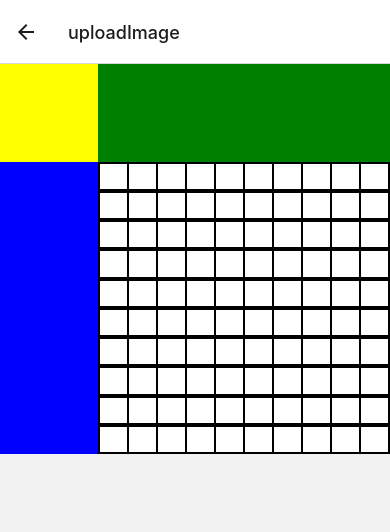
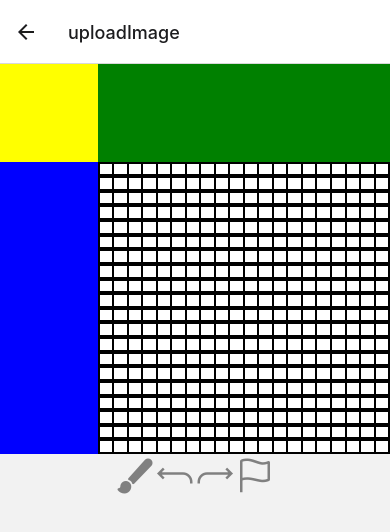
Before and after one commit to Jcurver/logic_frontend, a React Native app: screen /uploadImage in a window 390 px wide. Shown: the top 532 px of the page. Built offline with nearby package versions, Linux system fonts and the light colour scheme.

Commit message:
logic close finish

```diff
--- /dev/null
+++ b/components/board/TouchCase.ts
@@ -0,0 +1,27 @@
+type TouchState = 'newBlack' | 'oldBlack' | 'newX' | 'oldX' | 'white';
+export type TouchMode = 'black' | 'x' | 'removeBlack' | 'removeX';
+
+export const TouchCase = (
+	touchState: TouchState,
+	mode: TouchMode
+): string | void => {
+	switch (mode) {
+		case 'black':
+			if (touchState === 'white') return 'newBlack';
+			if (touchState === 'newBlack') return 'white';
+			return touchState;
+
+		case 'removeBlack':
+			if (touchState === 'oldBlack') return 'white';
+			return touchState;
+
+		case 'x':
+			if (touchState === 'white') return 'newX';
+			if (touchState === 'newX') return 'white';
+			return touchState;
+
+		case 'removeX':
+			if (touchState === 'oldX') return 'white';
+			return touchState;
+	}
+};
--- /dev/null
+++ b/components/board/TouchableArea.tsx
@@ -0,0 +1,48 @@
+import React from 'react';
+import { View } from 'react-native';
+import Icon from 'react-native-vector-icons/Ionicons';
+
+interface ITouchableArea {
+	boardArr: string[][];
+	line: 10 | 15 | 20;
+}
+
+const TouchableArea = ({ boardArr, line }: ITouchableArea) => {
+	return (
+		<View style={{ flex: 3 }}>
+			{Array.from({ length: line }, (_, i) => i).map((x: number) => (
+				<View
+					key={x}
+					style={{ flex: 10, borderWidth: 0.4, flexDirection: 'row' }}
+				>
+					{Array.from({ length: line }, (_, i) => i).map((y: number) => (
+						<View
+							key={y}
+							style={{
+								flex: line,
+								borderWidth: 0.4,
+								justifyContent: 'center',
+								alignItems: 'center',
+								backgroundColor: `${
+									boardArr[x][y] === 'oldBlack'
+										? 'gray'
+										: boardArr[x][y] === 'newBlack'
+										? 'black'
+										: 'white'
+								}`,
+							}}
+						>
+							{boardArr[x][y] === 'oldX' ? (
+								<Icon name="close" size={12} color="red" />
+							) : boardArr[x][y] === 'newX' ? (
+								<Icon name="close" size={12} />
+							) : null}
+						</View>
+					))}
+				</View>
+			))}
+		</View>
+	);
+};
+
+export default TouchableArea;
--- a/components/board/board10.tsx
+++ b/components/board/board.tsx
@@ -8,14 +8,18 @@ import {
 	PanResponder,
 	Animated,
 	PanResponderInstance,
+	Button,
 } from 'react-native';
 import { useHeaderHeight } from '@react-navigation/elements';
+import Icon from 'react-native-vector-icons/Ionicons';
+import TouchableArea from './TouchableArea';
+import { TouchCase, TouchMode } from './TouchCase';
 
-type TouchMode = 'black' | 'x' | 'removeBlack' | 'removeX';
-type ButtonState = 'newBlack' | 'oldBlack' | 'newX' | 'oldX' | 'white';
-type swipeDirection = 'xAxis' | 'yAxis';
+interface IBoard {
+	line: 10 | 15 | 20;
+}
 
-export const Board10 = ({ ...props }) => {
+export const Board = ({ line }: IBoard) => {
 	const windowWidth = Dimensions.get('window').width;
 	const touchableBoardWidth = (windowWidth * 3) / 4;
 	const headerHeight = useHeaderHeight();
@@ -26,44 +30,31 @@ export const Board10 = ({ ...props }) => {
 		x0: 0,
 		y0: 0,
 	});
-	const [panResponderMove, setPanResponderMove] = useState({ dx: 0, dy: 0 });
-	// const [boardTargetedAxis, setBoardTargetedAxis] = useState({
-	// 	boardX: 0,
-	// 	boardY: 0,
-	// });
 
 	let BoardTargetedX = 0;
 	let BoardTargetedY = 0;
 
-	let go = [''];
-
-	const arr = new Array(10)
+	const arr = new Array(line)
 		.fill('white')
-		.map(() => new Array(10).fill('white'));
-
+		.map(() => new Array(line).fill('white'));
 	const [boardArr, setBoardArr] = useState(arr);
 	const [touchMode, setTouchMode] = useState<TouchMode>('black');
 
-	const TouchCase = (touchState: ButtonState, mode: TouchMode) => {
-		console.log('modeEEE:: ', mode);
-		switch (mode) {
-			case 'black':
-				if (touchState === 'white') return 'newBlack';
-				if (touchState === 'oldBlack') return 'oldBlack';
-				if (touchState === 'newBlack') return 'white';
-			case 'removeBlack':
-				if (touchState === 'white') return 'white';
-				if (touchState === 'oldBlack') return 'white';
+	const changeButton = (touchMode: TouchMode) => {
+		if (touchMode === 'black' || touchMode === 'removeBlack') {
+			setTouchMode('x');
+		} else {
+			setTouchMode('black');
 		}
 	};
 
 	const boardTouch = (touchX: number, touchY: number, mode: TouchMode) => {
-		if (touchY < 0 || touchY > 9) return;
+		if (touchY < 0 || touchY > line - 1) return;
 		setBoardArr((boardArr) => {
 			boardArr[touchY].splice(
 				touchX,
 				1,
-				TouchCase(boardArr[touchY][touchX], touchMode)
+				TouchCase(boardArr[touchY][touchX], mode)
 			);
 			return [...boardArr];
 		});
@@ -74,36 +65,40 @@ export const Board10 = ({ ...props }) => {
 			PanResponder.create({
 				onStartShouldSetPanResponder: () => true,
 				onPanResponderMove: (_, { dx, dy }) => {
-					// position.setValue({ x: dx, y: dy });
 					const touchStartX = Math.floor(
-						(panResponderStart.x0 - boardStartXpx) / (touchableBoardWidth / 10)
+						(panResponderStart.x0 - boardStartXpx) /
+							(touchableBoardWidth / line)
 					);
 					const touchFinalX = Math.floor(
 						(panResponderStart.x0 + dx - boardStartXpx) /
-							(touchableBoardWidth / 10)
+							(touchableBoardWidth / line)
 					);
 					const touchStartY = Math.floor(
-						(panResponderStart.y0 - boardStartYpx) / (touchableBoardWidth / 10)
+						(panResponderStart.y0 - boardStartYpx) /
+							(touchableBoardWidth / line)
 					);
 					const touchFinalY = Math.floor(
 						(panResponderStart.y0 + dy - boardStartYpx) /
-							(touchableBoardWidth / 10)
+							(touchableBoardWidth / line)
 					);
-					console.log('touchFinalX:: ', touchFinalX);
 
 					if (
 						touchFinalX >= 0 &&
-						touchFinalX < 10 &&
+						touchFinalX < line &&
 						touchFinalY >= 0 &&
-						touchFinalY < 10 &&
+						touchFinalY < line &&
 						panResponderStart.y0 >= boardStartYpx &&
 						panResponderStart.y0 <= boardStartYpx + touchableBoardWidth &&
 						panResponderStart.x0 >= boardStartXpx &&
 						(touchFinalX !== BoardTargetedX || touchFinalY !== BoardTargetedY)
 					) {
-						for (let x = 0; x < 10; x++) {
-							for (let y = 0; y < 10; y++) {
+						for (let x = 0; x < line; x++) {
+							for (let y = 0; y < line; y++) {
 								if (boardArr[y][x] === 'newBlack') {
+									boardArr[y].splice(x, 1, 'white');
+									setBoardArr([...boardArr]);
+								}
+								if (boardArr[y][x] === 'newX') {
 									boardArr[y].splice(x, 1, 'white');
 									setBoardArr([...boardArr]);
 								}
@@ -116,14 +111,10 @@ export const Board10 = ({ ...props }) => {
 								i++
 							) {
 								if (touchFinalX < touchStartX) {
-									console.log('touchMode:: ', touchMode);
 									boardTouch(touchStartX - i, touchStartY, touchMode);
 								} else {
-									console.log('touchMode:: ', touchMode);
-
 									boardTouch(touchStartX + i, touchStartY, touchMode);
 								}
-								console.log('i:: ', i);
 							}
 						} else {
 							for (
@@ -149,31 +140,41 @@ export const Board10 = ({ ...props }) => {
 						x0 >= boardStartXpx
 					) {
 						const touchY = Math.floor(
-							(y0 - boardStartYpx) / (touchableBoardWidth / 10)
+							(y0 - boardStartYpx) / (touchableBoardWidth / line)
 						);
 						const touchX = Math.floor(
-							(x0 - boardStartXpx) / (touchableBoardWidth / 10)
+							(x0 - boardStartXpx) / (touchableBoardWidth / line)
 						);
 						setPanResponderStart({ x0, y0 });
-						// setBoardTargetedAxis({ boardX: touchX, boardY: touchY });
 						boardTouch(touchX, touchY, touchMode);
 						BoardTargetedX = touchX;
+
 						if (
 							boardArr[touchY][touchX] === 'oldBlack' &&
 							touchMode === 'black'
 						) {
 							boardTouch(touchX, touchY, 'removeBlack');
 							setTouchMode('removeBlack');
-							boardArr[touchY].splice(touchX, 1, 'white');
-							setBoardArr([...boardArr]);
+						} else if (
+							boardArr[touchY][touchX] === 'oldX' &&
+							touchMode === 'x'
+						) {
+							boardTouch(touchX, touchY, 'removeX');
+							setTouchMode('removeX');
 						}
+					} else {
+						setPanResponderStart({ x0: 0, y0: 0 });
 					}
 				},
 				onPanResponderRelease: () => {
-					for (let x = 0; x < 10; x++) {
-						for (let y = 0; y < 10; y++) {
+					for (let x = 0; x < line; x++) {
+						for (let y = 0; y < line; y++) {
 							if (boardArr[y][x] === 'newBlack') {
 								boardArr[y].splice(x, 1, 'oldBlack');
+								setBoardArr([...boardArr]);
+							}
+							if (boardArr[y][x] === 'newX') {
+								boardArr[y].splice(x, 1, 'oldX');
 								setBoardArr([...boardArr]);
 							}
 						}
@@ -181,19 +182,16 @@ export const Board10 = ({ ...props }) => {
 					if (touchMode === 'removeBlack') {
 						setTouchMode('black');
 					}
+					if (touchMode === 'removeX') {
+						setTouchMode('x');
+					}
 				},
 			}),
 		[panResponderStart, touchMode]
 	);
-	// const pressHandler = (e) => {
-	// 	console.log(e.nativeEvent.pageX);
-	// 	console.log(e.nativeEvent.pageY);
-	// 	// this.animation.play();
-	// };
-	useEffect(() => {
-		console.log('rendering');
-	}, [boardTouch, setBoardArr]);
+
 	return (
+		<View>
 			<View
 				{...panResponder.panHandlers}
 				style={[{ width: windowWidth, height: windowWidth }, S.board]}
@@ -204,31 +202,58 @@ export const Board10 = ({ ...props }) => {
 				</View>
 				<View style={{ flex: 3, flexDirection: 'row' }}>
 					<View style={{ flex: 1, backgroundColor: 'blue' }}></View>
-				<View style={{ flex: 3 }}>
-					{[0, 1, 2, 3, 4, 5, 6, 7, 8, 9].map((x: number) => (
-						<View
-							key={x}
-							style={{ flex: 10, borderWidth: 0.4, flexDirection: 'row' }}
-						>
-							{[0, 1, 2, 3, 4, 5, 6, 7, 8, 9].map((y: number) => (
-								<View
-									key={y}
-									style={{
-										flex: 10,
-										borderWidth: 0.4,
-										backgroundColor: `${
-											boardArr[x][y] === 'oldBlack'
-												? 'gray'
-												: boardArr[x][y] === 'newBlack'
-												? 'black'
-												: 'white'
-										}`,
-									}}
-								></View>
-							))}
+					<TouchableArea boardArr={boardArr} line={line} />
 				</View>
-					))}
 			</View>
+			<View style={S.changeButton}>
+				<TouchableOpacity onPress={() => changeButton(touchMode)}>
+					<Icon
+						name={
+							touchMode === 'black' || touchMode === 'removeBlack'
+								? 'brush'
+								: 'close'
+						}
+						size={40}
+						color={
+							touchMode === 'removeBlack' || touchMode === 'removeX'
+								? 'red'
+								: 'gray'
+						}
+					/>
+				</TouchableOpacity>
+				<TouchableOpacity onPress={() => changeButton(touchMode)}>
+					<Icon
+						name="return-up-back"
+						size={40}
+						color={
+							touchMode === 'removeBlack' || touchMode === 'removeX'
+								? 'red'
+								: 'gray'
+						}
+					/>
+				</TouchableOpacity>
+				<TouchableOpacity onPress={() => changeButton(touchMode)}>
+					<Icon
+						name="return-up-forward"
+						size={40}
+						color={
+							touchMode === 'removeBlack' || touchMode === 'removeX'
+								? 'red'
+								: 'gray'
+						}
+					/>
+				</TouchableOpacity>
+				<TouchableOpacity onPress={() => changeButton(touchMode)}>
+					<Icon
+						name="flag-outline"
+						size={40}
+						color={
+							touchMode === 'removeBlack' || touchMode === 'removeX'
+								? 'red'
+								: 'gray'
+						}
+					/>
+				</TouchableOpacity>
 			</View>
 		</View>
 	);
@@ -239,4 +264,10 @@ const S = StyleSheet.create({
 		flex: 1,
 	},
 	board: { backgroundColor: 'orange' },
+	changeButton: {
+		// flex:1 ,
+		justifyContent: 'center',
+		alignItems: 'center',
+		flexDirection: 'row',
+	},
 });
--- a/components/index.ts
+++ b/components/index.ts
@@ -1 +1 @@
-export * from './board/board10';
+export * from './board/board';
--- a/package.json
+++ b/package.json
@@ -21,8 +21,10 @@
     "react-dom": "18.0.0",
     "react-native": "0.69.5",
     "react-native-image-crop-picker": "^0.38.0",
+    "react-native-ionicons": "^4.6.5",
     "react-native-safe-area-context": "^4.3.1",
     "react-native-screens": "~3.15.0",
+    "react-native-vector-icons": "^9.2.0",
     "react-native-web": "~0.18.7"
   },
   "devDependencies": {
@@ -30,6 +32,7 @@
     "@types/jest": "^29.0.0",
     "@types/react": "^18.0.19",
     "@types/react-native": "^0.69.8",
+    "@types/react-native-vector-icons": "^6.4.12",
     "@types/react-test-renderer": "^18.0.0",
     "typescript": "^4.8.3"
   },
--- a/screens/uploadImage.tsx
+++ b/screens/uploadImage.tsx
@@ -10,12 +10,12 @@ import { StackScreenProps } from '@react-navigation/stack';
 import { NavigatorParamList } from '../navigators/navigator';
 import ImagePicker from 'react-native-image-crop-picker';
 import { useLinkProps } from '@react-navigation/native';
-import { Board10 } from '../components';
+import { Board } from '../components';
+
 
 export const UploadImageScreen: FC<
 	StackScreenProps<NavigatorParamList, 'uploadImage'>
-  > = () => {
-
+> = () => {
 	const open = () => {
 		ImagePicker.openCamera({
 			width: 300,
@@ -30,8 +30,8 @@ export const UploadImageScreen: FC<
 	return (
 		<View style={S.screen}>
 			<TouchableOpacity onPress={() => open()}>
-				<Board10 />
 			</TouchableOpacity>
+				<Board line={20} />
 		</View>
 	);
 };
```
Also changed, not shown: components/board/boardConstant.ts (added, +10 -0 lines), react-native.config.js (added, +9 -0 lines), 5 other files (tests, documents, lock files or other folders). Lines whose indentation alone changed are shown as unchanged.
